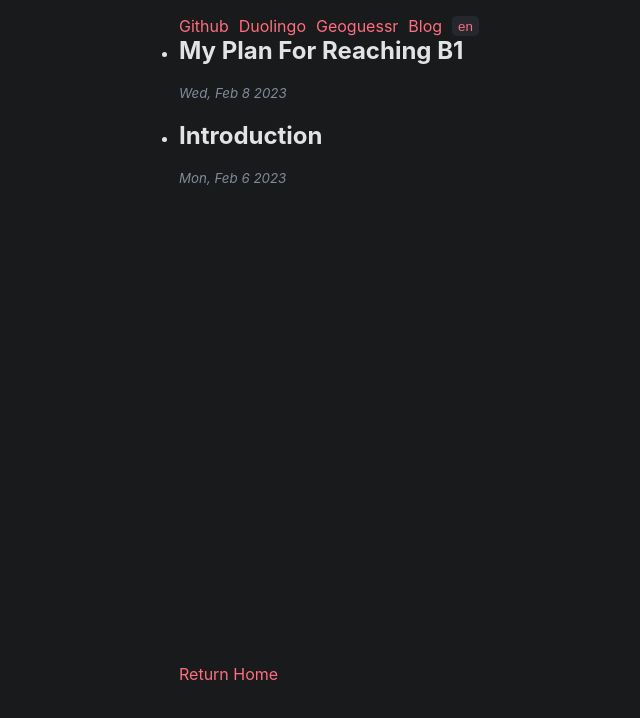
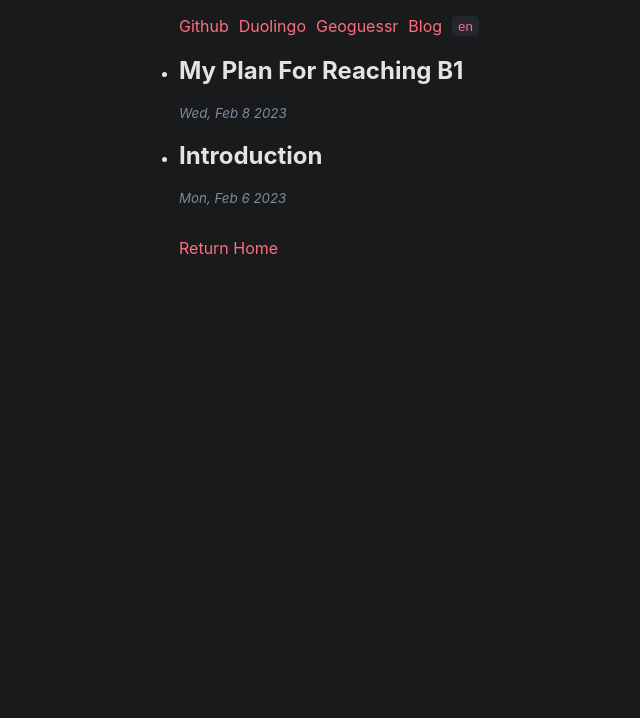
Before and after one commit to festiveelephantseal/www-old, a React (Create React App) app: page /blog in a window 1280 px wide. Shown: the top 718 px of the page, without its empty margins (126-766 px from the left). Built offline with nearby package versions, Linux system fonts and the light colour scheme.

Commit message:
fix'd 🎇

```diff
--- a/src/components/BlogPost.js
+++ b/src/components/BlogPost.js
@@ -28,9 +28,11 @@ const BlogPost = ({ post, language }) => {
   return (
     <div className="blog-post">
       <Nav notHome={true} language={language} />
-      <ReactMarkdown rehypePlugins={[rehypeRaw]} remarkPlugins={[remarkGfm]}>
-        {p.content}
-      </ReactMarkdown>
+      <div>
+        <ReactMarkdown rehypePlugins={[rehypeRaw]} remarkPlugins={[remarkGfm]}>
+          {p.content}
+        </ReactMarkdown>
+      </div>
 
       <Footer isBlog={false} />
     </div>
--- a/src/index.css
+++ b/src/index.css
@@ -15,7 +15,6 @@ code {
   height: 700px;
   width: 750px;
   margin: 0 auto;
-  /* border: 1px solid black; */
 }
 
 .nav ul {
@@ -36,10 +35,6 @@ code {
 
 .nav a {
   text-decoration: none;
-}
-
-.nav-other {
-  position: absolute;
 }
 
 .nav-other ul {
@@ -81,9 +76,6 @@ code {
   height: 700px;
   width: 750px;
   margin: 0 auto;
-  display: flex;
-  align-items: flex-start;
-  /* border: 1px solid black; */
 }
 
 .blog-entry h2 {
@@ -130,13 +122,8 @@ h3 {
   padding-left: 0;
 }
 
-.blog-post li,
-li::marker {
+.blog-post li::marker {
   color: #e1e3e4;
-}
-
-.blog-post li {
-  margin: 10px 0;
 }
 
 .blog-post a,
```
